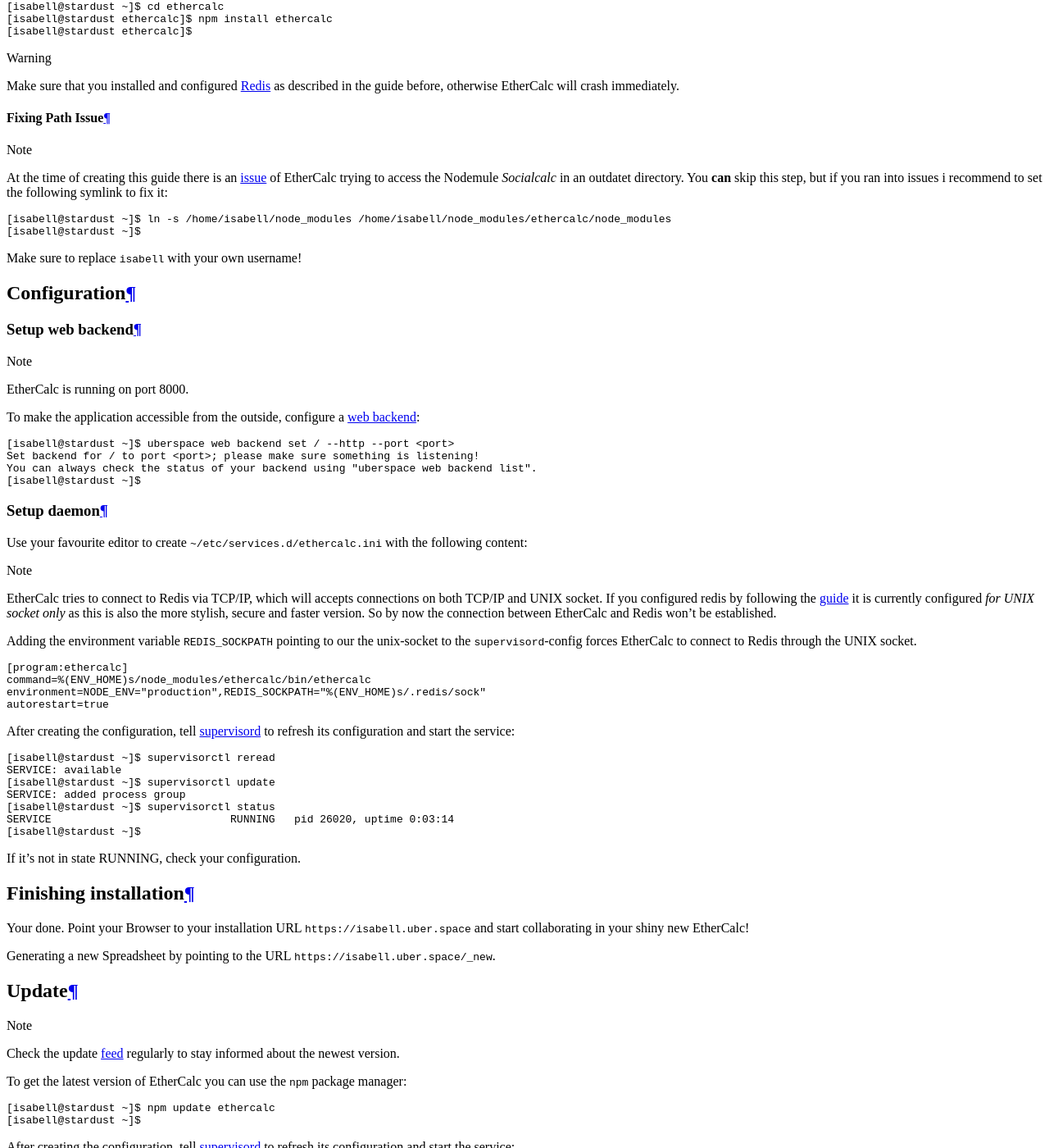
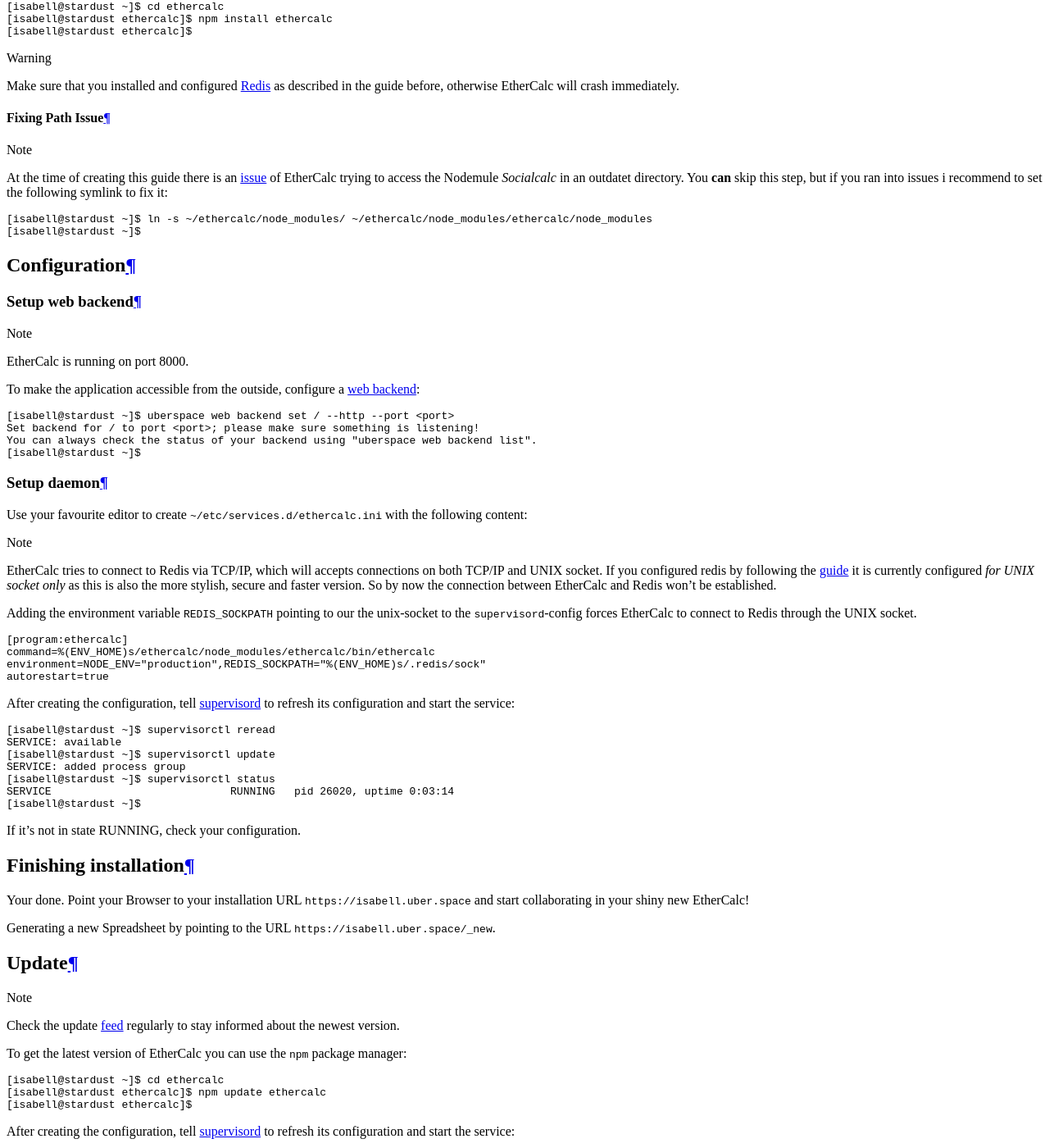
Before and after one commit to Uberspace/lab, a Sphinx documentation site: the page built from source/guide_ethercalc.rst, in a window 1280 px wide and 1400 px high, scrolled down 4166 px. Shown: the whole window at 82% size. Built offline with Sphinx 7.4.7 and the Read the Docs theme 2.0.0, drawn with Linux system fonts in a browser that asks for light colours.

Commit message:
[ethercalc] finish move to ~/ethercalc

```diff
--- a/source/guide_ethercalc.rst
+++ b/source/guide_ethercalc.rst
@@ -78,12 +78,8 @@
 
 ::
 
- [isabell@stardust ~]$ ln -s /home/isabell/node_modules /home/isabell/node_modules/ethercalc/node_modules
+ [isabell@stardust ~]$ ln -s ~/ethercalc/node_modules/ ~/ethercalc/node_modules/ethercalc/node_modules
  [isabell@stardust ~]$
-
-Make sure to replace ``isabell`` with your own username!
-
-
 
 Configuration
 =============
@@ -110,7 +106,7 @@
 .. code-block:: ini
 
  [program:ethercalc]
- command=%(ENV_HOME)s/node_modules/ethercalc/bin/ethercalc
+ command=%(ENV_HOME)s/ethercalc/node_modules/ethercalc/bin/ethercalc
  environment=NODE_ENV="production",REDIS_SOCKPATH="%(ENV_HOME)s/.redis/sock"
  autorestart=true
 
@@ -137,8 +133,9 @@
 
 ::
 
- [isabell@stardust ~]$ npm update ethercalc
- [isabell@stardust ~]$
+ [isabell@stardust ~]$ cd ethercalc
+ [isabell@stardust ethercalc]$ npm update ethercalc
+ [isabell@stardust ethercalc]$
 
 .. include:: includes/supervisord.rst
 
```
